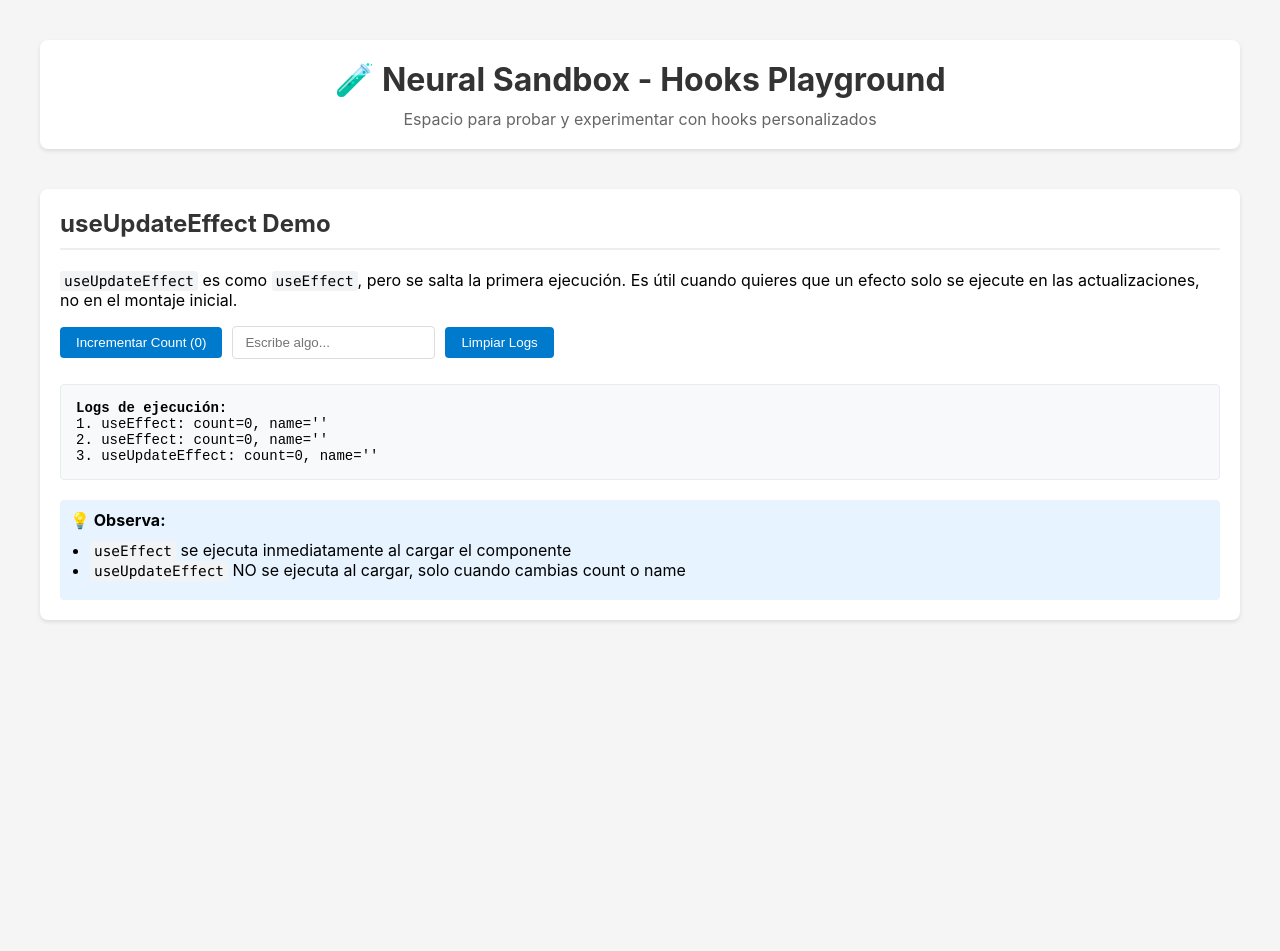
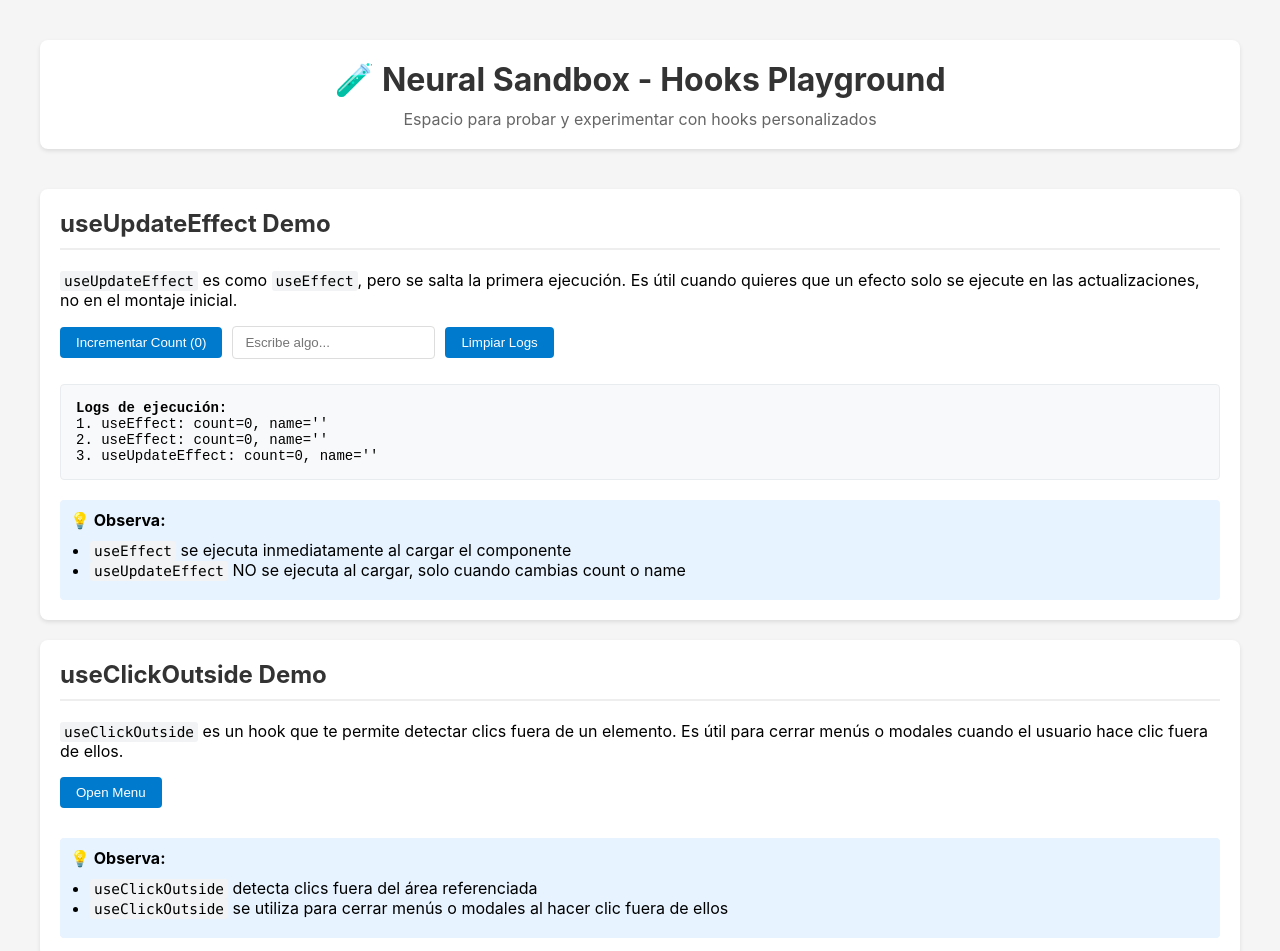
Before and after one commit to Alountk/neural-sandbox, a React (Create React App) app in the folder playground/: page / in a window 1280 px wide. Shown: the top 951 px of the page. Before the commit the page ends 800 px from the top, so only its background shows below. Built offline with nearby package versions, Linux system fonts and the light colour scheme.

Commit message:
feat: implement useClickOutsideDemo

```diff
--- a/playground/src/App.tsx
+++ b/playground/src/App.tsx
@@ -1,6 +1,7 @@
 import React from 'react';
 import './App.css';
 import UseUpdateEffectDemo from './components/UseUpdateEffectDemo';
+import UseClickOutsideDemo from './components/UseClickOutsideDemo';
 
 function App() {
   return (
@@ -11,6 +12,7 @@ function App() {
       </div>
 
       <UseUpdateEffectDemo />
+      <UseClickOutsideDemo />
 
       {/* Agregar más demos de hooks */}
     </div>
--- /dev/null
+++ b/playground/src/components/UseClickOutsideDemo.tsx
@@ -0,0 +1,65 @@
+import { useClickOutside } from "../hooks/useClickOutside";
+import React from "react";
+
+const UseClickOutsideDemo: React.FC = () => {
+  const [isOpen, setIsOpen] = React.useState(false);
+
+  const ref = useClickOutside<HTMLDivElement>(() => {
+    if (isOpen) {
+      setIsOpen(false);
+    }
+  });
+
+  return (
+    <div className="hook-demo">
+      <h2>useClickOutside Demo</h2>
+      <p>
+        <code>useClickOutside</code> es un hook que te permite detectar clics fuera de un elemento.
+        Es útil para cerrar menús o modales cuando el usuario hace clic fuera de ellos.
+      </p>
+
+      <div className="demo-controls">
+          <button onClick={() => setIsOpen(true)}>Open Menu</button>
+          {isOpen && (
+            <div
+              ref={ref}
+              style={{
+                position: "absolute",
+                top: "100px",
+                left: "50px",
+                width: "200px",
+                height: "150px",
+                backgroundColor: "lightgray",
+                border: "1px solid black",
+                padding: "10px",
+              }}
+            >
+              <p>Este menu es un menú desplegable. Haz clic fuera para cerrarlo.</p>
+            </div>
+          )}
+      </div>
+
+      <div
+        style={{
+          marginTop: "20px",
+          padding: "10px",
+          background: "#e7f3ff",
+          borderRadius: "4px",
+        }}
+      >
+        <strong>💡 Observa:</strong>
+        <ul style={{ margin: "10px 0", paddingLeft: "20px" }}>
+          <li>
+            <code>useClickOutside</code> detecta clics fuera del área referenciada
+          </li>
+          <li>
+            <code>useClickOutside</code> se utiliza para cerrar menús o modales
+            al hacer clic fuera de ellos
+          </li>
+        </ul>
+      </div>
+    </div>
+  );
+};
+
+export default UseClickOutsideDemo;
--- a/playground/src/hooks/hooks.ts
+++ b/playground/src/hooks/hooks.ts
@@ -1,2 +1,3 @@
 // Re-exportación de todos los hooks personalizados para facilitar la importación
 export { useUpdateEffect } from './useUpdateEffect';
+export { useClickOutside } from './useClickOutside';
--- /dev/null
+++ b/playground/src/hooks/useClickOutside.tsx
@@ -0,0 +1,27 @@
+import React, { useRef } from 'react';
+
+export function useClickOutside<T extends HTMLElement = HTMLElement>(
+  handler: (event: MouseEvent | TouchEvent) => void
+) {
+  const ref = useRef<T>(null);
+
+  React.useEffect(() => {
+    const listener = (event: MouseEvent | TouchEvent) => {
+      const el = ref?.current;
+      if (!el || el.contains(event.target as Node)) {
+        return;
+      }
+      handler(event);
+    };
+
+    document.addEventListener('mousedown', listener);
+    document.addEventListener('touchstart', listener);
+
+    return () => {
+      document.removeEventListener('mousedown', listener);
+      document.removeEventListener('touchstart', listener);
+    };
+  }, [handler]);
+
+  return ref;
+}
```
